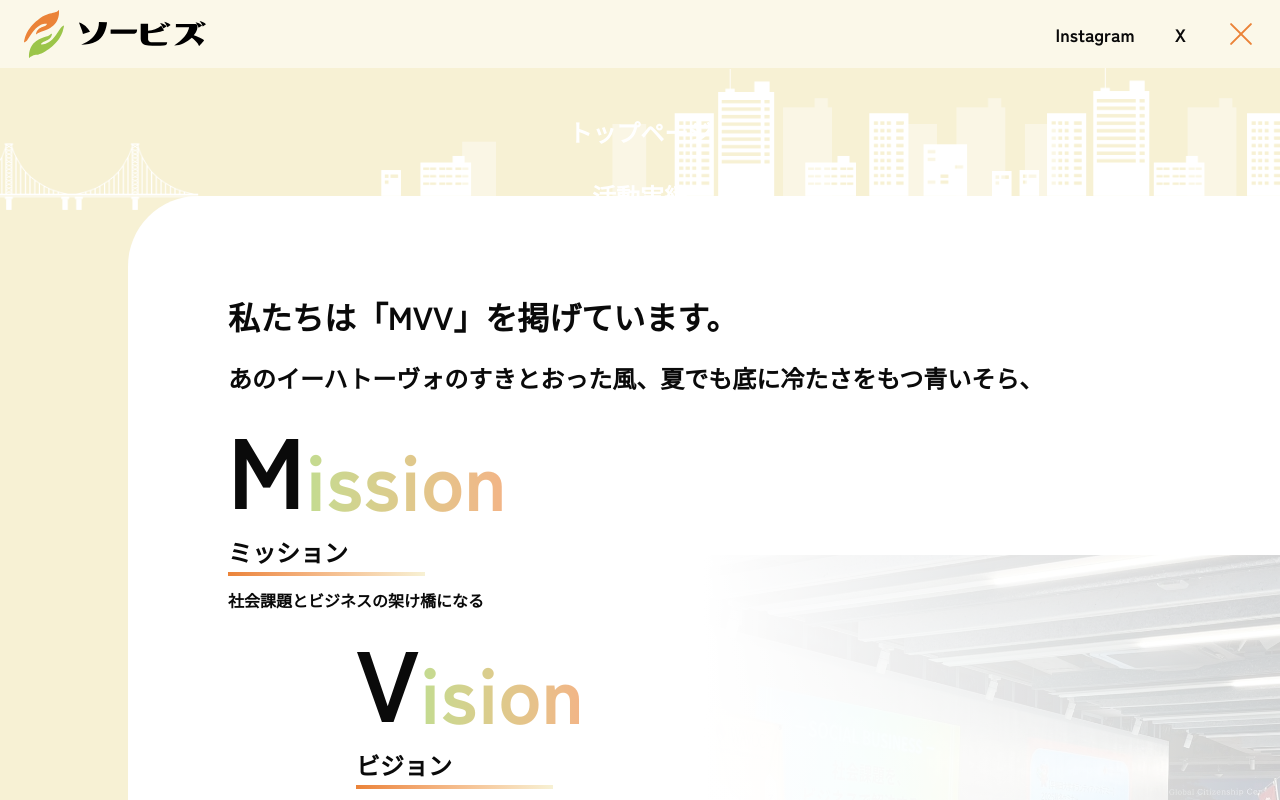
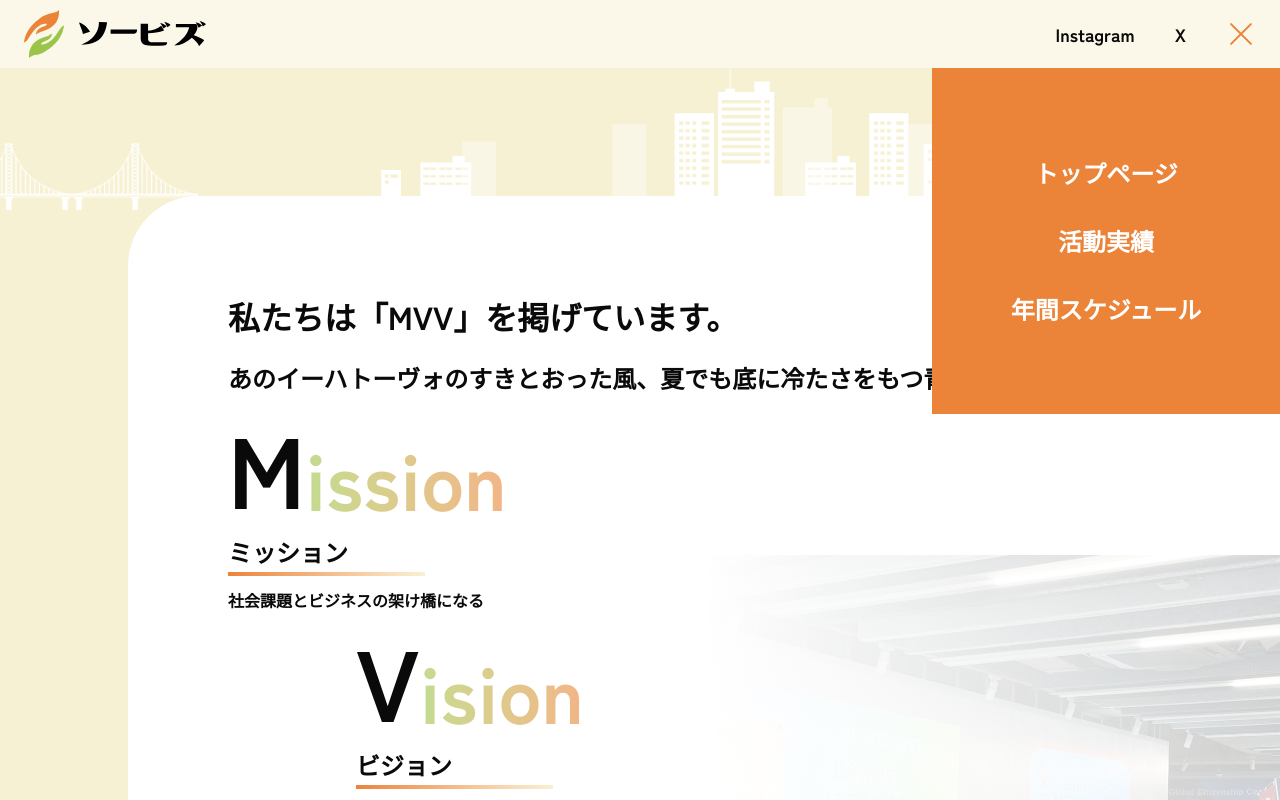
Before and after one commit to tsukuneA1/sobus, a Next.js app in the folder app/: page / in a window 1280 px wide. Both pictures are taken after a click on the button 1241 px from the left and 34 px from the top of the page. Shown: the top 800 px of the page. Built offline with nearby package versions, Linux system fonts and the light colour scheme.

Commit message:
feat:hamburgar-menuの実装

```diff
--- a/app/src/components/HamburgerMenu.tsx
+++ b/app/src/components/HamburgerMenu.tsx
@@ -8,6 +8,7 @@ export const HamburgerMenu = () => {
 
   const toggleMenu = () => {
     setIsOpen(!isOpen);
+    console.log(isOpen);
   };
 
   return (
@@ -36,33 +37,35 @@ export const HamburgerMenu = () => {
         />
       </button>
 
-      {isOpen && (
-        <div className="fixed inset-0 top-[68px] z-40 bg-primary">
-          <nav className="flex flex-col items-center gap-8 pt-12">
+      <div
+        className={`fixed right-0 top-[68px] z-[60] w-[348px] bg-primary transition-opacity duration-300 ${
+          isOpen ? "opacity-100" : "pointer-events-none opacity-0"
+        }`}
+      >
+        <nav className="flex flex-col items-center gap-8 py-[87px]">
           <Link
             href="/"
             onClick={toggleMenu}
-              className="text-2xl font-bold text-white transition-opacity hover:opacity-80"
+            className="font-zen-kaku text-2xl font-bold leading-normal text-white transition-opacity hover:opacity-80"
           >
             トップページ
           </Link>
           <Link
-              href="/project"
+            href="/projects"
             onClick={toggleMenu}
-              className="text-2xl font-bold text-white transition-opacity hover:opacity-80"
+            className="font-zen-kaku text-2xl font-bold leading-normal text-white transition-opacity hover:opacity-80"
           >
             活動実績
           </Link>
           <Link
-              href="/schedule"
+            href="/schedules"
             onClick={toggleMenu}
-              className="text-2xl font-bold text-white transition-opacity hover:opacity-80"
+            className="font-zen-kaku text-2xl font-bold leading-normal text-white transition-opacity hover:opacity-80"
           >
             年間スケジュール
           </Link>
         </nav>
       </div>
-      )}
     </>
   );
 };
```
Lines whose indentation alone changed are shown as unchanged.
